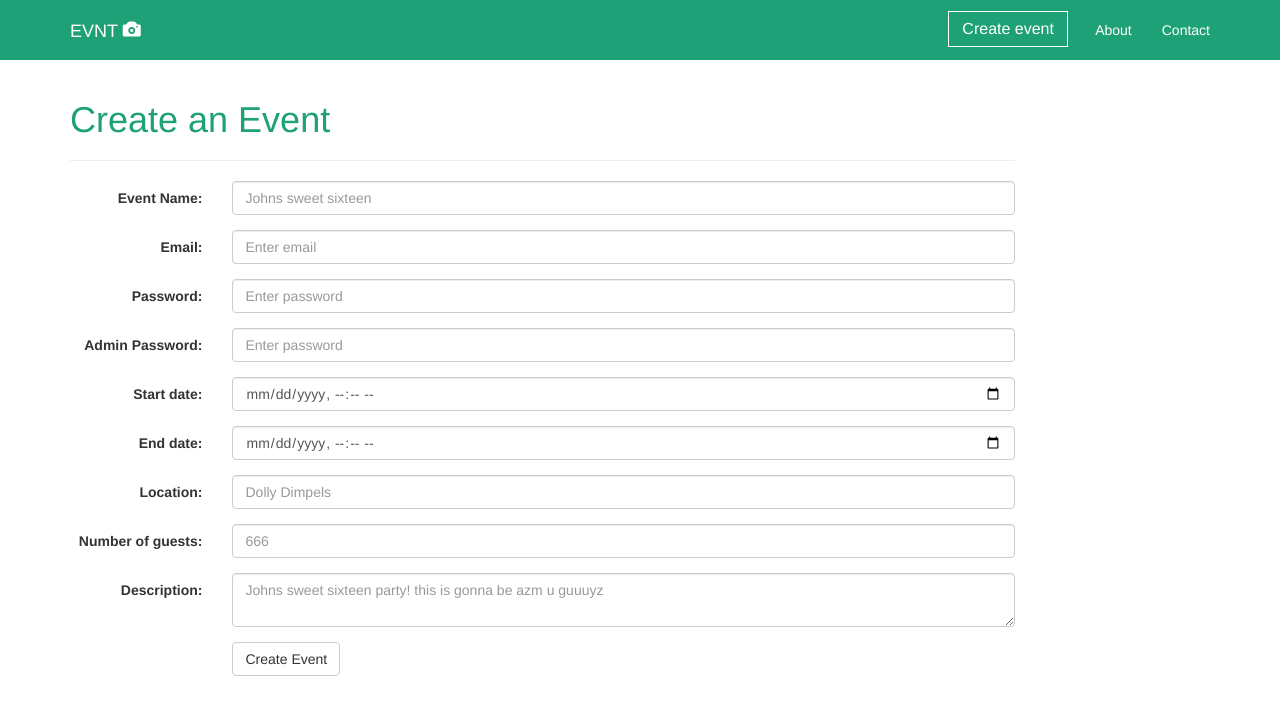
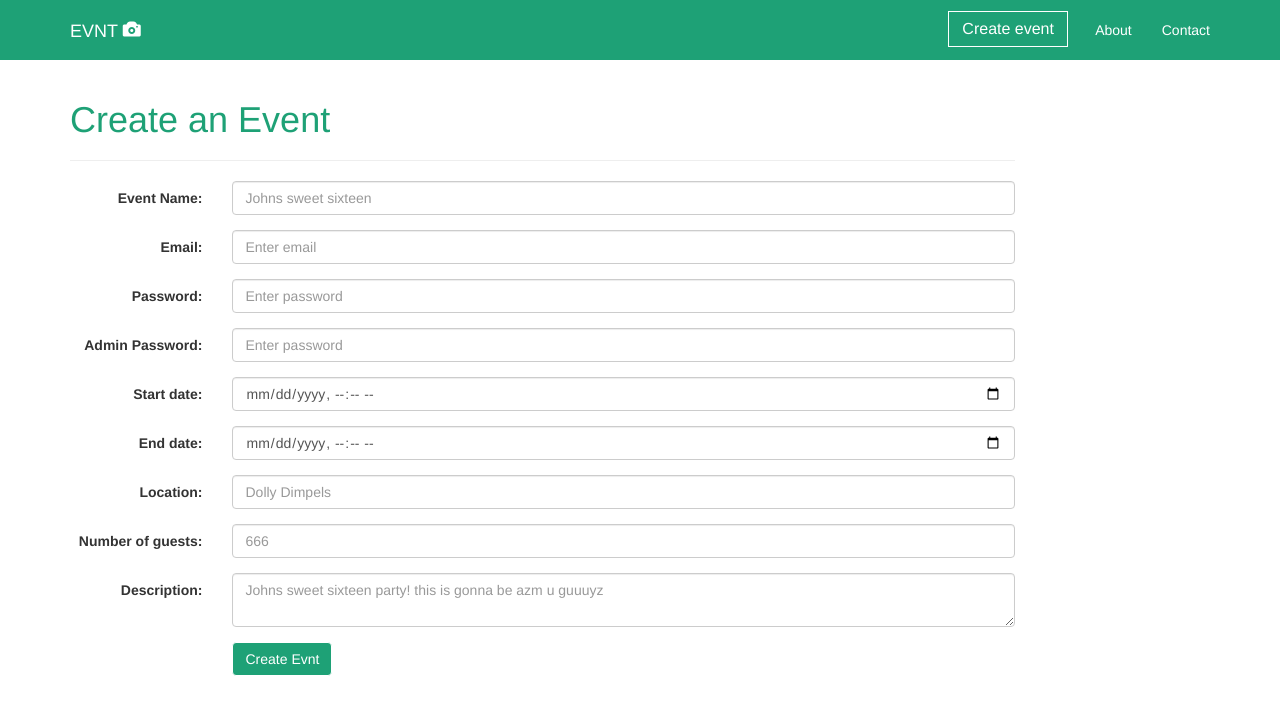
Before and after one commit to Roti12/Info331-Project, an Angular app: page /createEvent in a window 1280 px wide. Shown: the top 714 px of the page. Built offline with nearby package versions, Linux system fonts and the light colour scheme.

Commit message:
changed buttons

```diff
--- a/src/app/contact/contact.component.css
+++ b/src/app/contact/contact.component.css
@@ -1,3 +1,14 @@
 h1{
   color:#1ea176;
 }
+
+#btn{
+color: #fff;
+background-color: #1ea176;
+border-color: #fff;
+}
+#btn:hover{
+color: yellow;
+background-color: #1ea176;
+border-color: yellow;
+}
--- a/src/app/contact/contact.component.html
+++ b/src/app/contact/contact.component.html
@@ -24,7 +24,7 @@
         </div>
         <div class="form-group">
           <div class="col-sm-offset-2 col-sm-10">
-            <button type="submit" class="btn btn-default">Send</button>
+            <button type="submit" class="btn btn-default" id="btn">Send</button>
           </div>
         </div>
       </form>
--- a/src/app/create-event/create-event.component.css
+++ b/src/app/create-event/create-event.component.css
@@ -1,3 +1,14 @@
 h1{
   color:#1ea176;
 }
+
+#knapp{
+color: #fff;
+background-color: #1ea176;
+border-color: #fff;
+}
+#knapp:hover{
+color: yellow;
+background-color: #1ea176;
+border-color: yellow;
+}
--- a/src/app/create-event/create-event.component.html
+++ b/src/app/create-event/create-event.component.html
@@ -61,7 +61,7 @@
 
         <div class="form-group">
           <div class="col-sm-offset-2 col-sm-10">
-            <button type="button" (click)="postEvent(eventName.value, email.value, optPwd.value, adminPwd.value, startDate.value, endDate.value, location.value, guests.value, desc.value )" class="btn btn-default">Create Event</button>
+            <button type="button" (click)="postEvent(eventName.value, email.value, optPwd.value, adminPwd.value, startDate.value, endDate.value, location.value, guests.value, desc.value )" class="btn btn-default" id="knapp">Create Evnt</button>
           </div>
         </div>
       </form>
```
